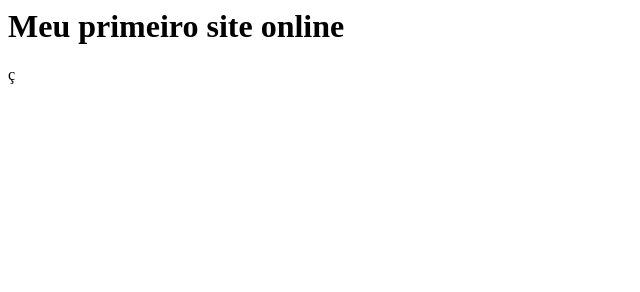
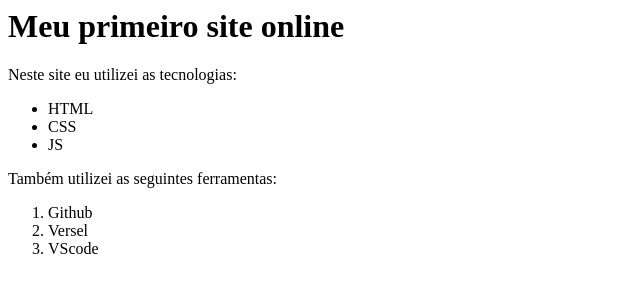
Before and after one commit to Gustavo-gomes1908/Meuprimeirosite, a plain HTML site: page index.html in a window 1280 px wide. Shown: the whole page, without its empty margins (0-640 px from the left). Drawn offline with Linux system fonts and the light colour scheme.

Commit message:
Atualiação do código

```diff
--- a/index.html
+++ b/index.html
@@ -5,7 +5,19 @@
 </head>
 
 <body>
-    <h1>Meu primeiro site online</h1>ç
+    <h1>Meu primeiro site online</h1>
+    <p>Neste site eu utilizei as tecnologias: </p>
+    <ul>
+        <li>HTML</li>
+        <li>CSS</li>
+        <li>JS</li>
+    </ul>
+    <P>Também utilizei as seguintes ferramentas:</P>
+    <ol>
+        <li>Github</li>
+        <li>Versel</li>
+        <li>VScode</li>
+    </ol>
 </body>
 
 </html>
```
